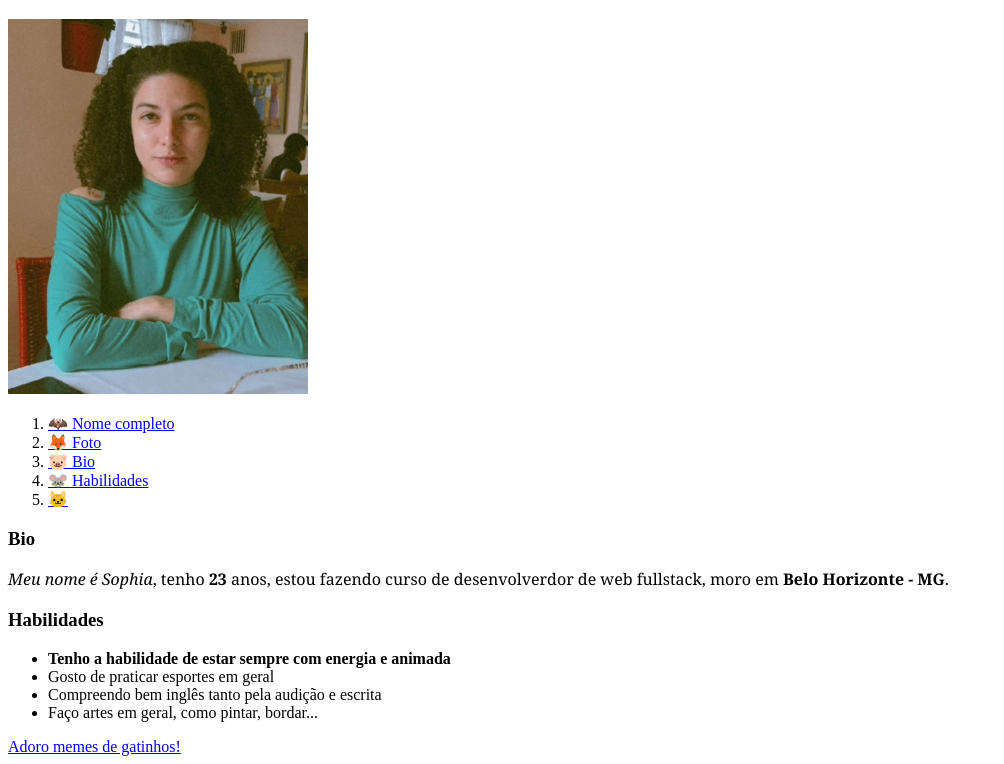
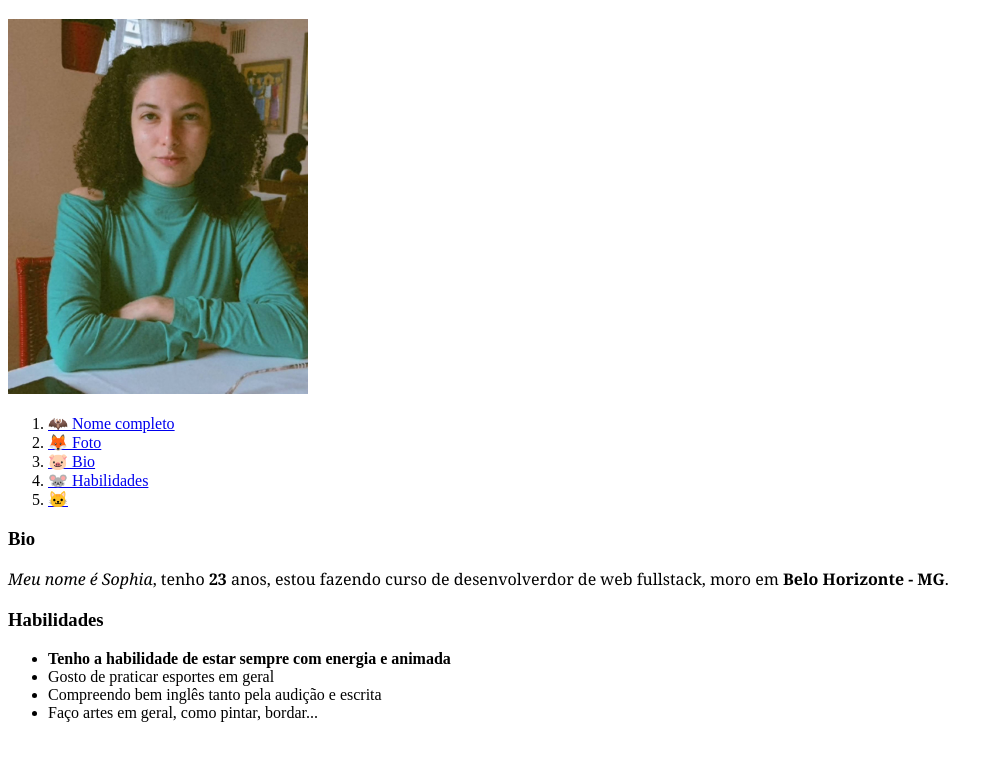
Before and after one commit to SophiaSM/Portif-lio, a plain HTML site: page index.html in a window 1280 px wide. Shown: the part 67-831 px from the top of the page, without its empty margins (0-1004 px from the left). After the commit the page ends 805 px from the top, so only its background shows below. Drawn offline with Linux system fonts and the light colour scheme.

Commit message:
Ultima atualização

```diff
--- a/index.html
+++ b/index.html
@@ -25,7 +25,5 @@
             <li>Compreendo bem inglês tanto pela audição e escrita</li>
             <li>Faço artes em geral, como pintar, bordar...</li>
         </ul>
-        <a href="https://imgflip.com/memegenerator/119863260/cat-developer" target="_blank">Adoro memes de gatinhos!</a>
-
     </body>
 </html>
```
